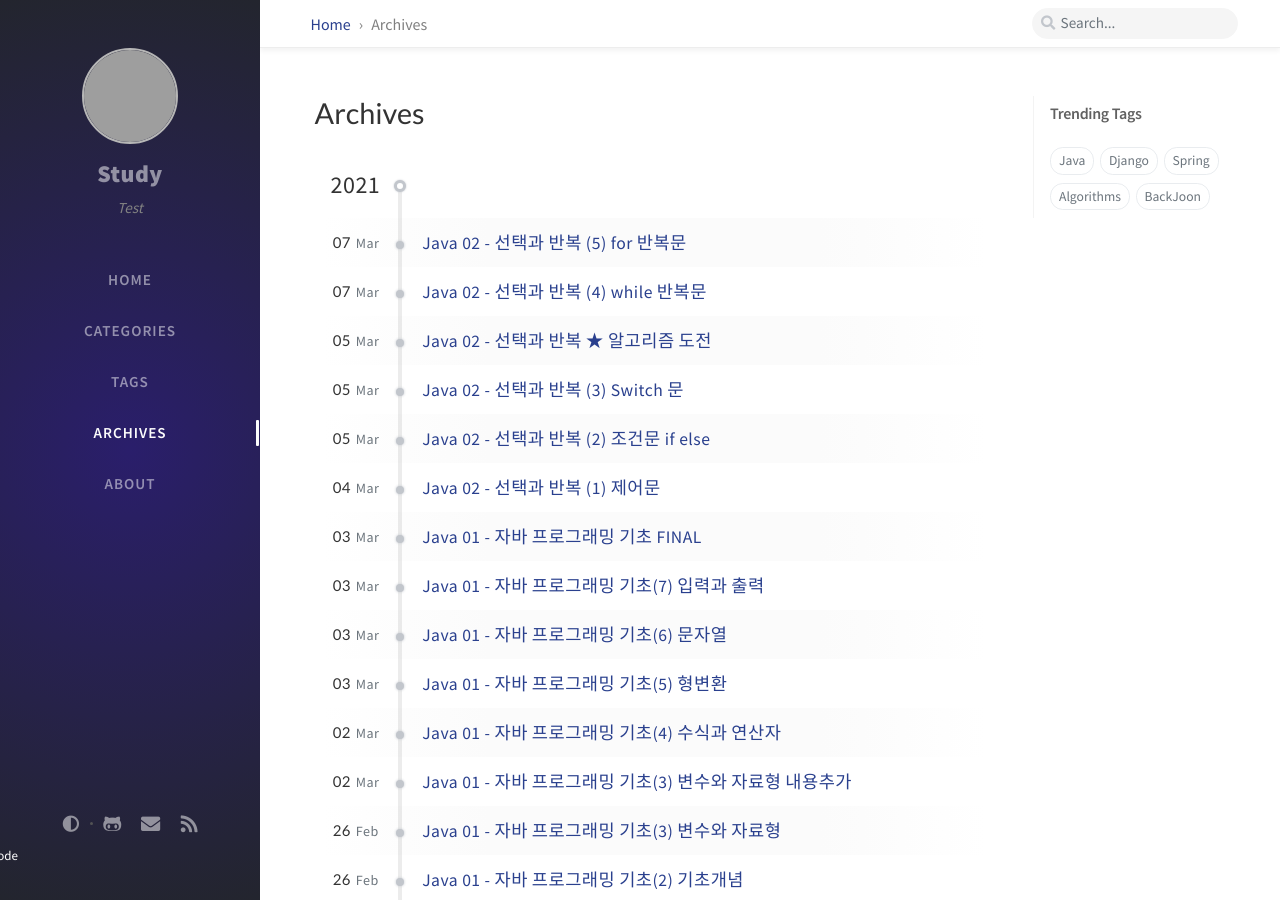
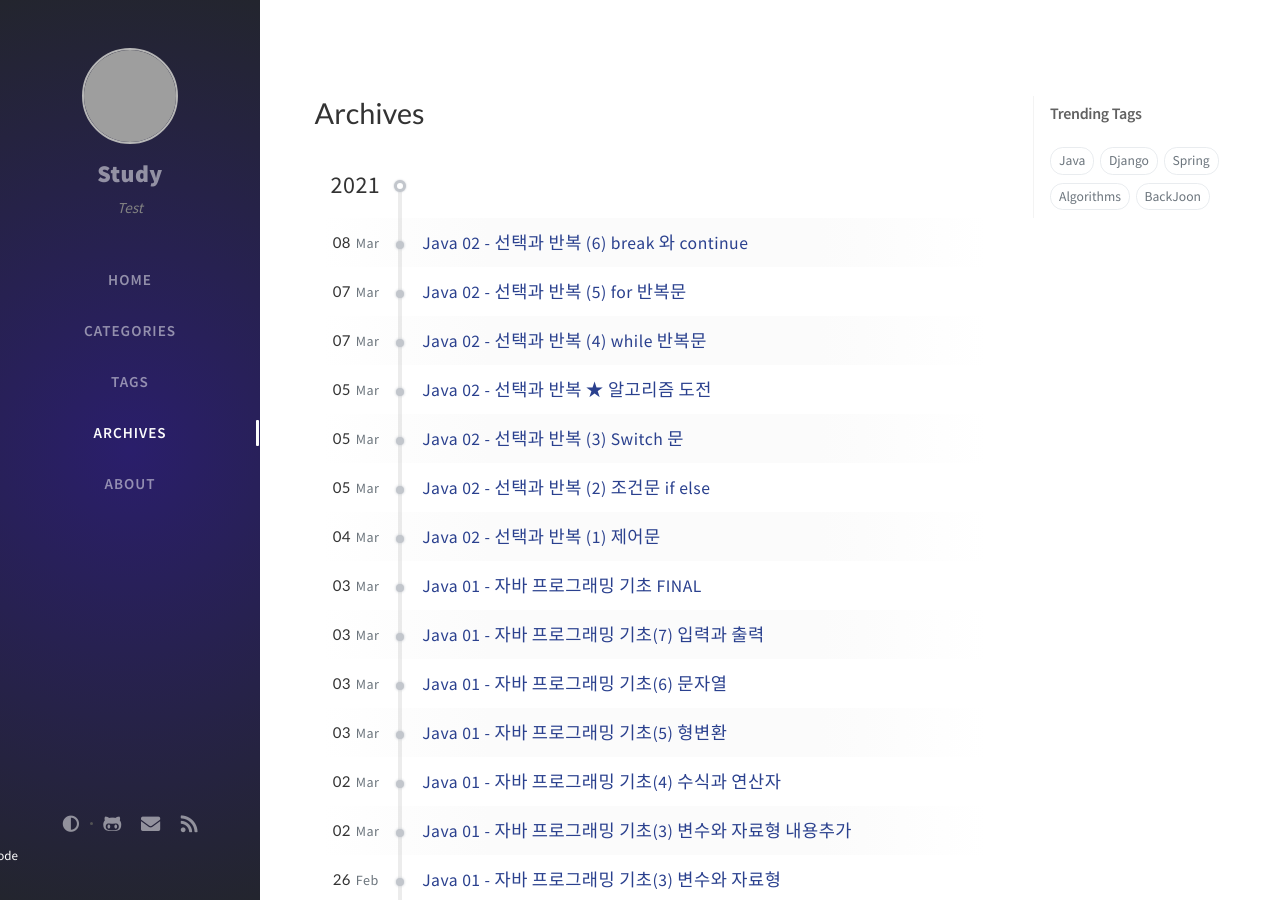
Before and after one commit to ksm0207/ksm0207.github.io, a Jekyll site: the page built from _tabs/archives.md, in a window 1280 px wide and 900 px high. Built offline with Jekyll 4.4.1, drawn with Linux system fonts in a browser that asks for light colours; nearby versions of some CDN libraries; comment, search, counter and statistics services are not loaded; some of the changed lines change nothing that is shown; grey boxes are pictures that could not be loaded.

Commit message:
Java 포스팅 시작(14)
- break 와 continue

````diff
--- /dev/null
+++ b/_posts/2021-03-08-java13.md
@@ -0,0 +1,191 @@
+---
+title: Java 02 - 선택과 반복 (6) break 와 continue
+author: Kim
+date: 2021-03-08 16:32 +0900   # 2019-08-20 19:34:00 0900
+categories : ["Java", ""]
+tags: [Java,null]
+comments : true
+---
+
+# break 와 continue
+
+반복문에서 제어의 흐름을 변경할 수 있는 두 가지의 방법이 있습니다<br>
+
+* (1) break - 가장 안쪽의 반복 루프를 완전히 종료하는데 사용됩니다
+* (2) continue - 현재의 반복을 종료하고 다음 반복을 시작하게 만듭니다<br>
+
+
+<img src = "/post/images/bc.PNG"><br>
+
+
+출처 : <a href = "https://endlessthirst.tistory.com/105">break 와 continue 차이</a>
+
+
+# break 와 continue 간단한 예제로 알아보기
+
+### (1) break
+```
+package part02;
+
+public class BreakTest {
+    public static void main ( String [] args){
+
+        for (int i = 0 ; i <= 10 ; i ++) {
+            System.out.println(i +"실행중");
+
+            if(i == 3){
+                System.out.println("i 는 " + i + " 번째에 멈추었네요");
+                break;
+            }
+        }
+    }
+}
+Result = {
+    0실행중
+    1실행중
+    2실행중
+    3실행중
+    i 는 3 번째에 멈추었네요
+}
+```
+
+### (2) continue
+
+```
+package part02;
+
+public class ContinueExample {
+    public static void main(String [] args) {
+
+        for(int i = 0 ; i <= 30 ; i ++) {
+            if ( i == 10 ) {
+                System.out.println("Continue 발생 :: "+i);
+                continue;
+            }
+            System.out.println(i);
+        }
+
+    }
+}
+Result = {
+
+0 1 2 3 4 5 6 7 8 9 Continue 발생 :: 10 ...
+}
+```
+
+
+# 점수를 입력하여 평균을 내는 프로그램
+
+* 사용자로 부터 정수 n을 입력받아 ``과목점수`` 의 평균을 내는 프로그램을 작성합니다
+* 평균을 내고 결과에 맞는 학점을 부여받습니다.
+* 총 4번 입력을 받고 break 문으로 반복구조문을 종료시키십시오.
+
+
+
+```
+package part02;
+
+import java.util.Scanner;
+
+public class Averager {
+    public static void main(String [] args){
+
+        int krValue = 0; // 국어
+        int mtValue = 0; // 수학
+        int scValue =0;  // 과학
+        int enValue = 0; // 영어
+        int sum = 0; // 총 합
+        int grade = 0; // 학점
+
+        Scanner scan = new Scanner(System.in);
+        System.out.println("-국어 수학 과학 영어 평균점수 내기-");
+
+
+        while (true) {
+
+            System.out.println("국어점수 입력");
+            krValue = scan.nextInt();
+            System.out.println("국어 :" + krValue);
+
+            System.out.println("수학점수 입력");
+            mtValue = scan.nextInt();
+            System.out.println("수학 :" + mtValue);
+
+
+            System.out.println("과학점수 입력");
+            scValue = scan.nextInt();
+            System.out.println("과학 :" + scValue);
+
+            System.out.println("영어점수 입력");
+            enValue = scan.nextInt();
+            System.out.println("영어 :" + enValue);
+
+            sum = krValue + mtValue + scValue + enValue;
+            System.out.println("총합 = " + sum);
+            break;
+        }
+        System.out.println(" 평균은 " + sum / 4 + " 점 입니다 ");
+
+        grade = sum / 4;
+        if (grade >= 90 && grade <= 100) {
+            System.out.println("학점 A+ 입니다");
+        }else if (grade >= 80){
+            System.out.println("학점 B+ 입니다");
+        }else if (grade >= 70){
+            System.out.println("학점 B 입니다");
+        }else if (grade >= 60){
+            System.out.println("학점 C 입니다");
+        }
+        else{
+            System.out.println("조금 더 분발하세요 !");
+        }
+    }
+}
+```
+
+### 코드분석
+
+(1) 과목변수 와 총합, 학점 변수를 초기화 합니다
+```
+int krValue = 0; // 국어
+int mtValue = 0; // 수학
+int scValue =0;  // 과학
+int enValue = 0; // 영어
+int sum = 0; // 총 합
+int grade = 0; // 학점
+```
+
+(2) while 무한 반복문을 시작하여 4가지 과목을 입력받습니다<br>
+※ 반복문을 굳이 사용안해도 되지만 예를 도우기 위해 작성하였습니다.
+
+```
+while (true) {
+
+    System.out.println("국어점수 입력");
+    krValue = scan.nextInt();
+    System.out.println("국어 :" + krValue);
+    .
+    .
+    .
+    초기식 : int = 1 부터 시작하고
+    조건식 : i 는 4 보다 작거나 같아야 합니다
+    증감식 : i 를 ++ 합니다
+}
+```
+
+(3) break
+
+```
+while (true) { ... break }
+```
+
+4가지 정수 값을 입력받고 마무리로 `` break `` 문으로 프로그램을 종료시킴과 동시에 평균을 구해보았습니다<br>
+
+# continue
+
+continue 문은 반복문에서 `` 해당 반복을 건너뛰게 `` 하는 문 이고 다음번 반복을 이어서 합니다<br>
+간단한 예제로 알아보도록 하겠습니다<br>
+
+```
+
+```
````
Also changed, not shown: _posts/2021-03-07-java12.md (line endings or trailing spaces), post/images/bc.PNG (added).
